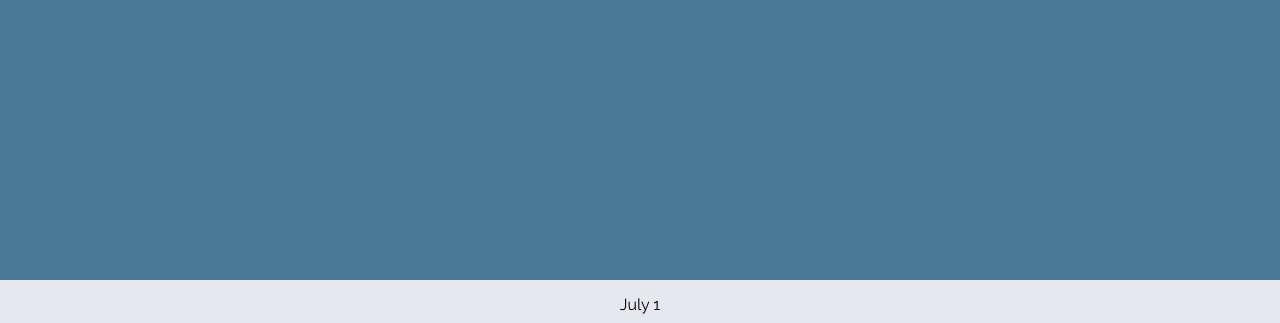
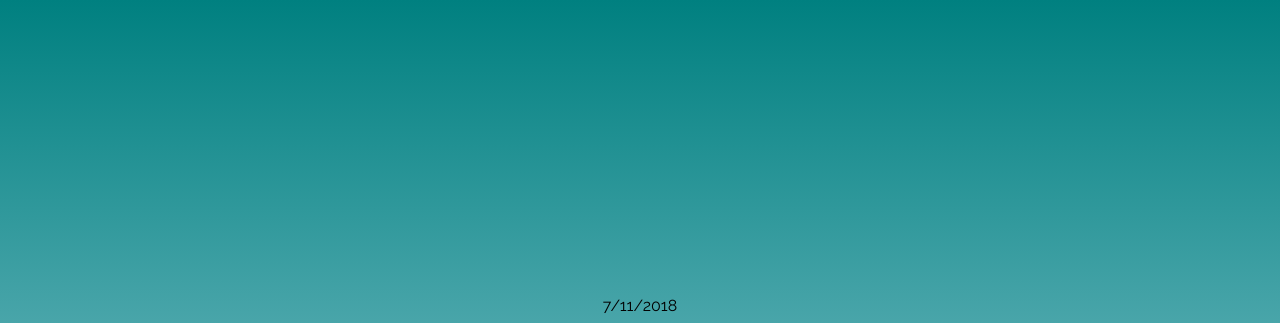
Before and after one commit to martinamay/wetter, a plain HTML site: page index.html in a window 1280 px wide. Shown: the top 323 px of the page. Drawn offline with Linux system fonts and the light colour scheme.

Commit message:
CSS Gradient + Current Date implemented

```diff
--- a/css/style.css
+++ b/css/style.css
@@ -1,10 +1,13 @@
-body { font-family: 'Raleway', sans-serif; margin: 0; width: 100%; background-color: #e7e8ef;}
+body { font-family: 'Raleway', sans-serif; margin: 0; width: 100%; min-height: 100%;
+background: linear-gradient(to bottom, #008080, #b4dce7); }
+
+html { min-height: 100%; }
 
 .row { margin-bottom:15px }
 
-.farbe { height:280px; background-color:#487995}
+.farbe { height:280px; }
 
-.datum { text-align: center;}
+.date { text-align: center;}
 
 .temperatur { font-size:50px; text-align: center;}
 
--- a/index.html
+++ b/index.html
@@ -10,9 +10,11 @@
   <body>
     <div class="farbe row">
     </div>
-    <div class="datum row">
-      July 1
-    </div>
+
+  <p> <div class="date">
+    <script> document.write(new Date().toLocaleDateString()); </script>
+  </div> </p>
+
     <div class="temperatur row">
       25°
     </div>
@@ -34,7 +36,8 @@
           <b>Schuhe</b>
           <br>Sandalen
       </div>
-
     </div>
   </body>
 </html>
+
+<script src="script.js"></script>
```
Also changed, not shown: script.js (added).
